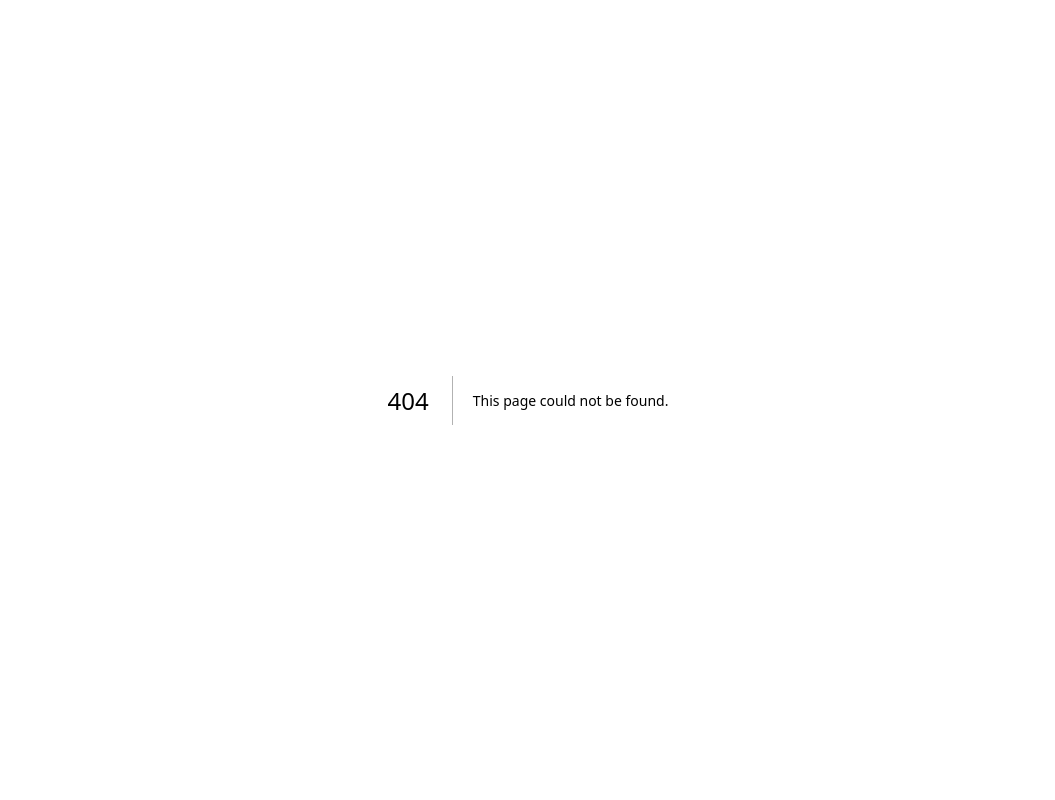
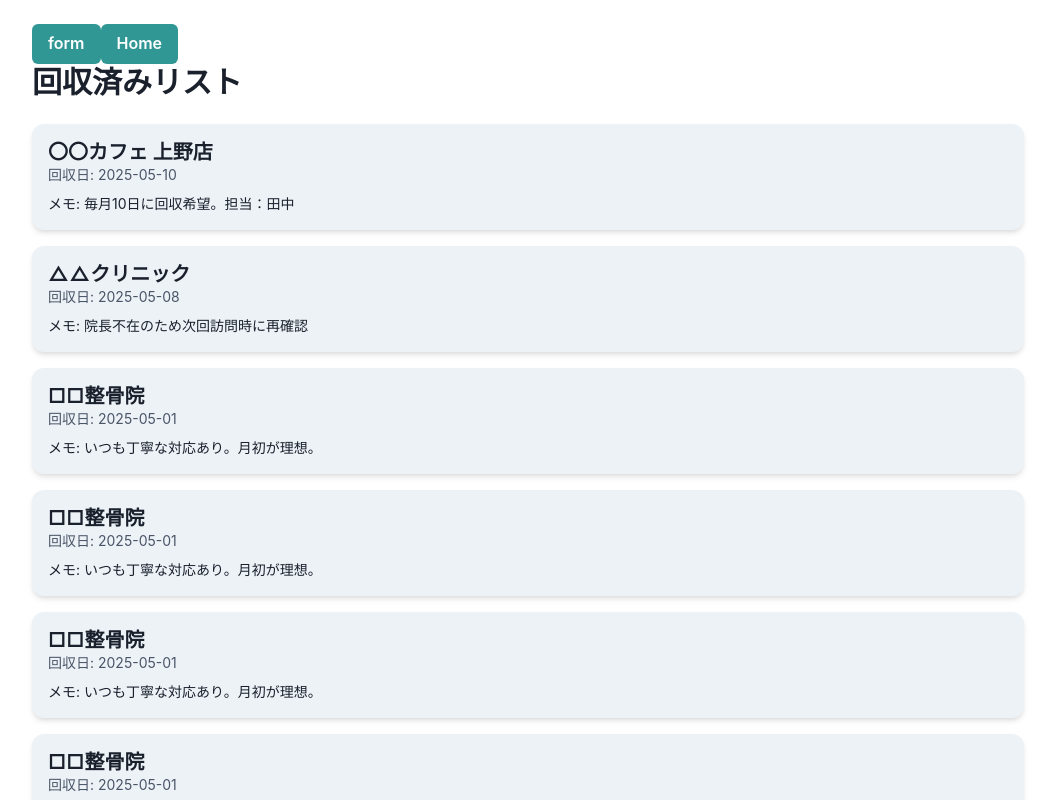
Before and after one commit to haru-oss/AaMS, a Next.js app: page /collected in a window 1280 px wide. Before the commit this address had no page. Shown: the top 800 px of the page, without its empty margins (112-1167 px from the left). Built offline with nearby package versions, Linux system fonts and the light colour scheme.

Commit message:
見た目を作った。表にするのではなく、項目が載った一覧表にするのが良い選択かもしれない

```diff
--- /dev/null
+++ b/pages/collected.tsx
@@ -0,0 +1,105 @@
+'use client'
+
+import {
+  Box,
+  Heading,
+  Text,
+  VStack,
+  Container,
+  useColorModeValue,
+} from '@chakra-ui/react'
+import { Button,Link } from '@chakra-ui/react'
+
+
+export default function RecoveredPage() {
+  const cardBg = useColorModeValue('gray.100', 'gray.700')
+
+  // ダミーデータ
+  const recoveredCustomers = [
+    {
+      id: '1',
+      storeName: '〇〇カフェ 上野店',
+      recoveredAt: '2025-05-10',
+      contactNote: '毎月10日に回収希望。担当：田中',
+    },
+    {
+      id: '2',
+      storeName: '△△クリニック',
+      recoveredAt: '2025-05-08',
+      contactNote: '院長不在のため次回訪問時に再確認',
+    },
+    {
+      id: '3',
+      storeName: '□□整骨院',
+      recoveredAt: '2025-05-01',
+      contactNote: 'いつも丁寧な対応あり。月初が理想。',
+    },
+    {
+      id: '4',
+      storeName: '□□整骨院',
+      recoveredAt: '2025-05-01',
+      contactNote: 'いつも丁寧な対応あり。月初が理想。',
+    },
+    {
+      id: '5',
+      storeName: '□□整骨院',
+      recoveredAt: '2025-05-01',
+      contactNote: 'いつも丁寧な対応あり。月初が理想。',
+    },
+    {
+      id: '6',
+      storeName: '□□整骨院',
+      recoveredAt: '2025-05-01',
+      contactNote: 'いつも丁寧な対応あり。月初が理想。',
+    },
+    {
+      id: '7',
+      storeName: '□□整骨院',
+      recoveredAt: '2025-05-01',
+      contactNote: 'いつも丁寧な対応あり。月初が理想。',
+    },
+    {
+      id: '8',
+      storeName: '□□整骨院',
+      recoveredAt: '2025-05-01',
+      contactNote: 'いつも丁寧な対応あり。月初が理想。',
+    },
+  ]
+
+  return (
+
+    <Container maxW="container.lg" py={6}>
+               <Button colorScheme='teal' >
+                 <Link href="/form">form</Link>
+               </Button>
+               <Button colorScheme='teal' >
+                   <Link href="/">Home</Link>
+               </Button>
+      <Heading as="h1" size="lg" mb={6}>
+        回収済みリスト
+      </Heading>
+
+      <VStack spacing={4} align="stretch">
+        {recoveredCustomers.map((customer) => (
+          <Box
+            key={customer.id}
+            p={4}
+            borderRadius="xl"
+            bg={cardBg}
+            boxShadow="md"
+          >
+            <Heading as="h2" size="md">
+              {customer.storeName}
+            </Heading>
+            <Text fontSize="sm" color="gray.600">
+              回収日: {customer.recoveredAt}
+            </Text>
+            <Text fontSize="sm" mt={2}>
+              メモ: {customer.contactNote}
+            </Text>
+          </Box>
+        ))}
+      </VStack>
+    </Container>
+  )
+}
```
Also changed, not shown: pages/usertable.tsx (+10 -0 lines).
